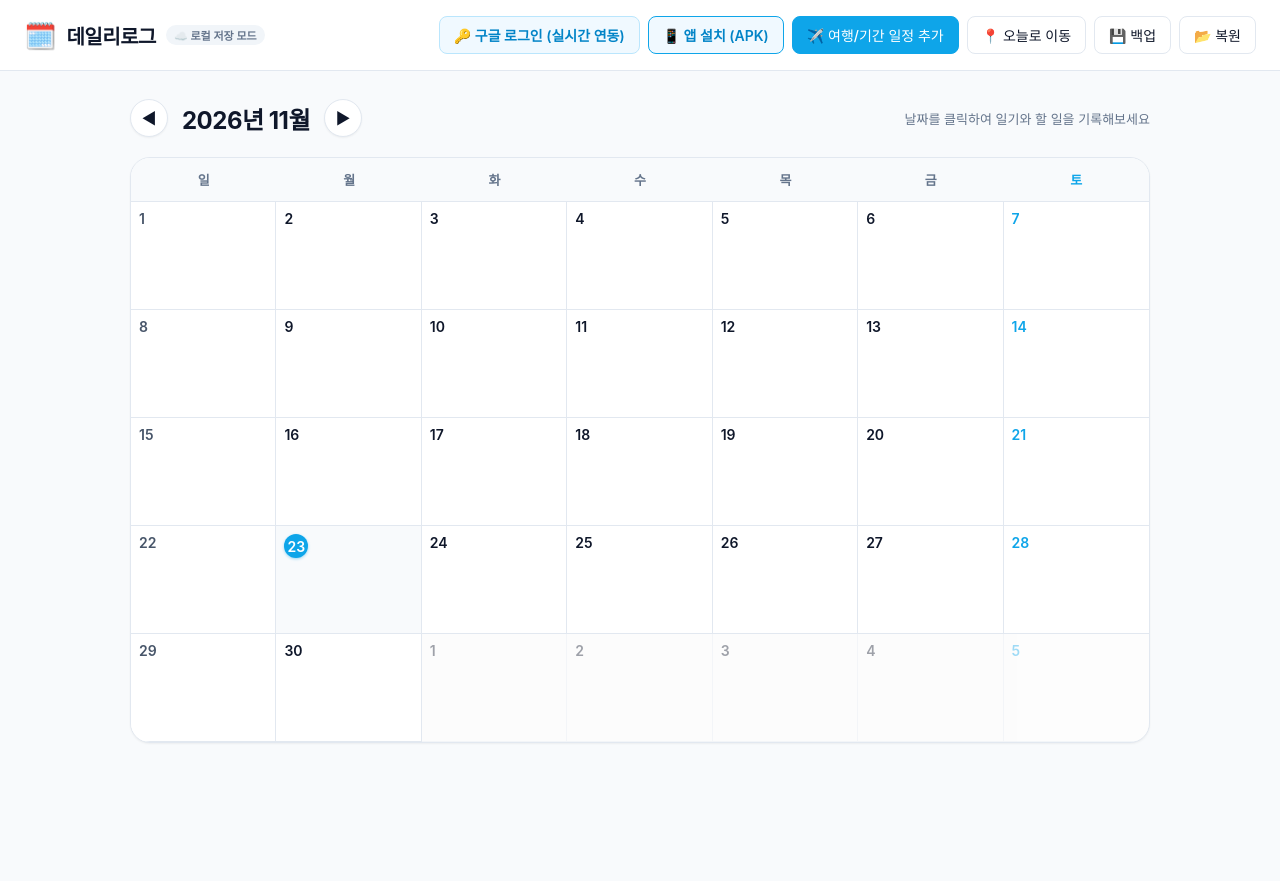
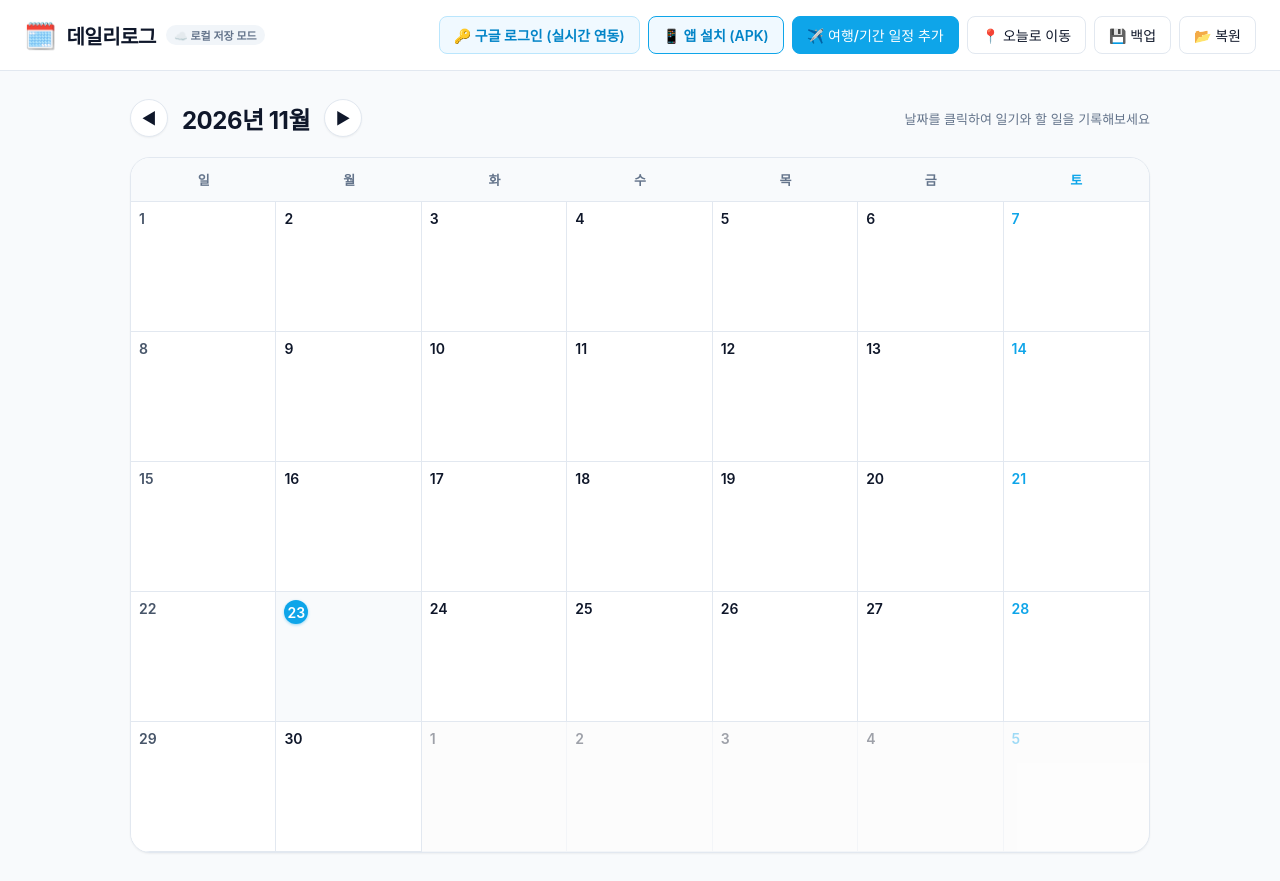
Before and after one commit to 2026jiwon1214/exe1, a plain HTML site: page index.html in a window 1280 px wide. Before the commit the page ends 800 px from the top, so only its background shows below. Drawn offline with Linux system fonts and the light colour scheme; no server answers; a web font is replaced by a local one.

Commit message:
style: 달력 셀 높이 108px → 130px (+20%)

```diff
--- a/index.html
+++ b/index.html
@@ -223,7 +223,7 @@
     }
 
     .day-cell {
-      min-height: 108px;
+      min-height: 130px;
       padding: 8px;
       border-right: 1px solid var(--border);
       border-bottom: 1px solid var(--border);
```
